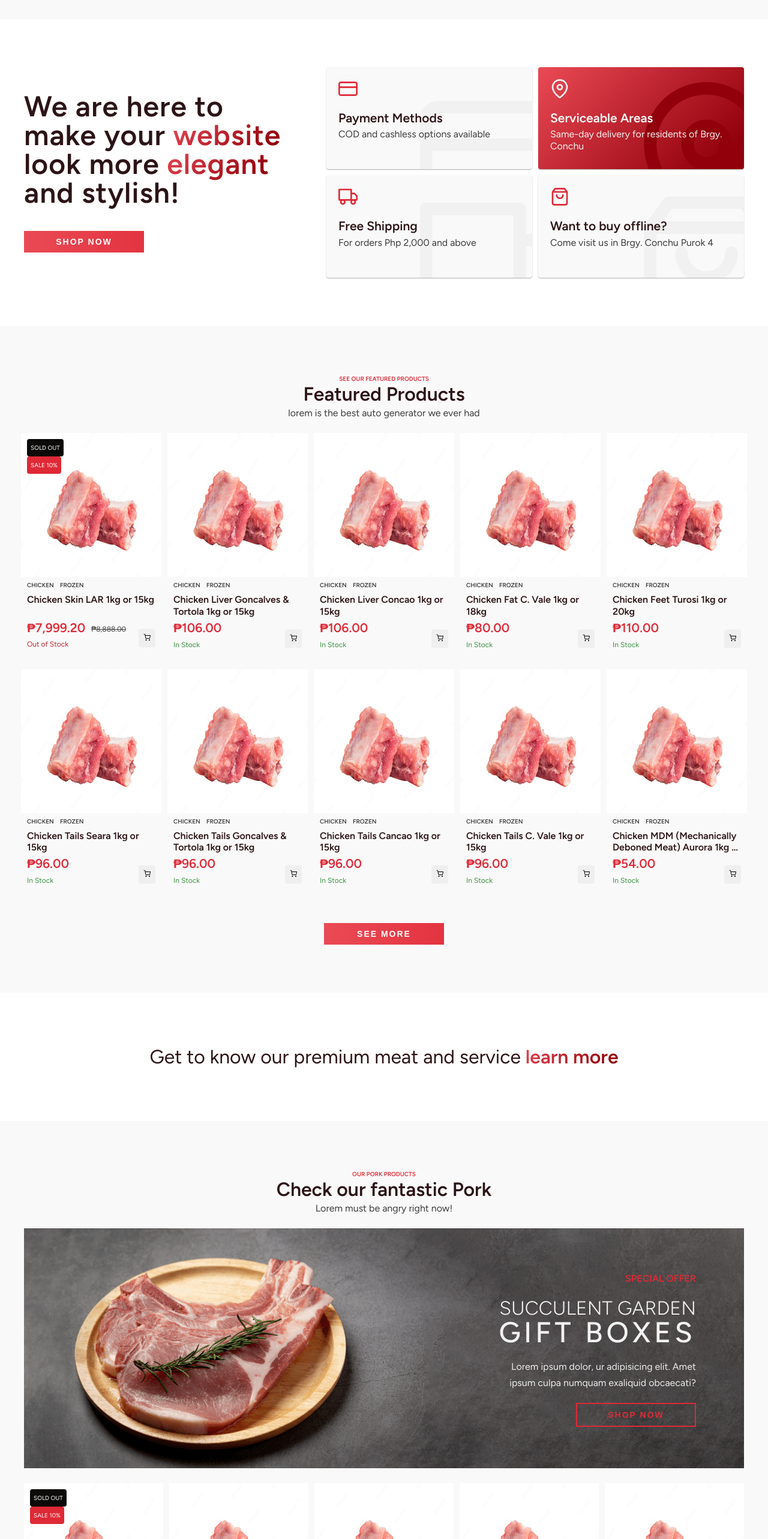
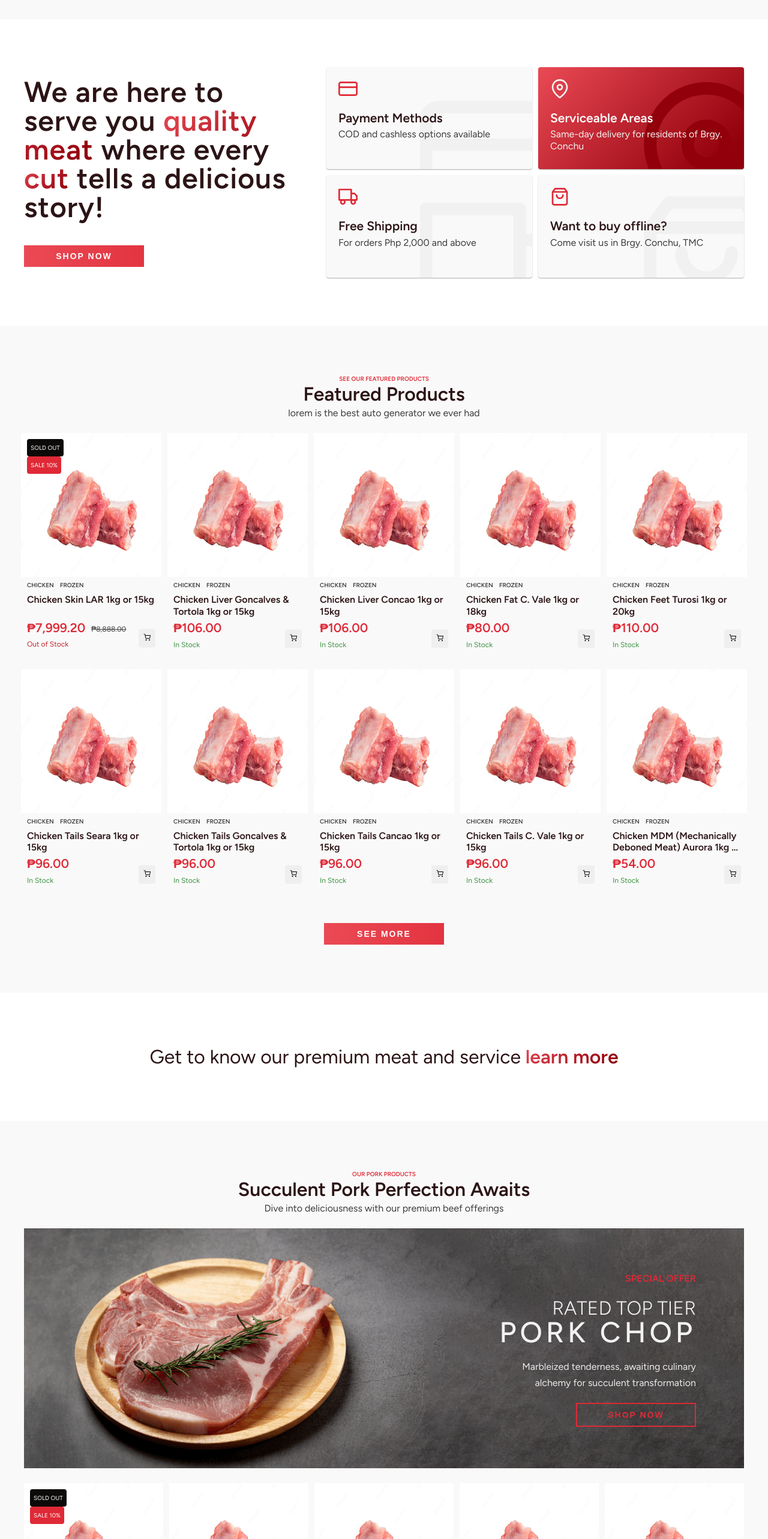
Before and after one commit to pauliversonc/meatshoppe, a Vue app: page /home in a window 1280 px wide. Shown: the part 940-3506 px from the top of the page at 60% size. Built offline with nearby package versions, Linux system fonts and the light colour scheme.

Commit message:
update lorem text placeholder

```diff
--- a/src/components/layout/TheFiller.vue
+++ b/src/components/layout/TheFiller.vue
@@ -19,7 +19,7 @@
     }"
   >
     <span class="filler__text">Get to know our premium meat and service</span>
-    <a class="filler__link" href="#"> learn more</a>
+    <router-link  class="filler__link" to="/about"> learn more</router-link>
   </div>
 </template>
 
--- a/src/components/layout/TheFooter.vue
+++ b/src/components/layout/TheFooter.vue
@@ -43,7 +43,7 @@
                 ></use>
               </svg>
 
-              127 Brgy Conchu, Trece Martires City, Cavite
+              Brgy Conchu, Trece Martires City, Cavite
             </a>
           </li>
 
@@ -55,18 +55,18 @@
               <use xlink:href="../../assets/icons/sprite.svg#icon-phone"></use>
             </svg>
 
-              +63 919 666 4541</a
+              +63 915 543 6882</a
             >
           </li>
 
           <li class="footer__contact-list">
 
-            <a href="mailto:ecobuilders@gmail.com" class="footer__contact-link"
+            <a href="mailto:meatshoppe@gmail.com" class="footer__contact-link"
               >
               <svg class="footer__icon">
               <use xlink:href="../../assets/icons/sprite.svg#icon-mail"></use>
             </svg>
-              pauliversonc@gmail.com</a
+              meatshoppe@gmail.com</a
             >
           </li>
         </ul>
--- a/src/components/layout/TheService.vue
+++ b/src/components/layout/TheService.vue
@@ -21,12 +21,13 @@
           },
         }"
       >
+
         <h3 class="service__heading">
-          We are here to make your
-          <span class="service__span">website</span> look more
-          <span class="service__span">elegant</span> and stylish!
+          We are here to serve you
+          <span class="service__span">quality meat</span> where every
+          <span class="service__span">cut</span> tells a delicious story!
         </h3>
-        <BaseButton btn-text="Shop now" />
+        <BaseButton btn-text="Shop now" @click="changeRoute"/>
       </div>
 
       <div class="service__card-box"
@@ -92,7 +93,7 @@ export default {
         },
         {
           title: "Want to buy offline?",
-          desc: "Come visit us in Brgy. Conchu Purok 4",
+          desc: "Come visit us in Brgy. Conchu, TMC",
           icon: "shopping-bag",
           main: false,
         },
@@ -102,7 +103,11 @@ export default {
 
   mounted() {},
 
-  methods: {},
+  methods: {
+    changeRoute() {
+      this.$router.push('/search');
+    },
+  },
 };
 </script>
 
--- a/src/components/pages/HomePage.vue
+++ b/src/components/pages/HomePage.vue
@@ -9,13 +9,13 @@
     :paddingT="true"
 
     heading-span="Our Pork Products"
-    heading-text="Check our fantastic Pork"
-    heading-desc="Lorem must be angry right now! "
+    heading-text="Succulent Pork Perfection Awaits"
+    heading-desc="Dive into deliciousness with our premium beef offerings"
 
     span="Special offer"
-    sub-text="Succulent Garden"
-    text="Gift boxes"
-    paragraph="Lorem ipsum dolor, ur adipisicing elit. Amet ipsum culpa numquam exaliquid obcaecati?"
+    sub-text="Rated Top Tier"
+    text="Pork Chop"
+    paragraph="Marbleized tenderness, awaiting culinary alchemy for succulent transformation"
     :align="true"
     image-name="offer-1-min.png"
     :products="products"
@@ -25,13 +25,13 @@
 
  <TheProduct
     heading-span="Our Chicken Products"
-    heading-text="Check our fantastic Chicken"
-    heading-desc="Lorem must be angry right now! "
+    heading-text="Savor The Juiciness Of Our Amazing Chicken"
+    heading-desc="Delight in the brilliance of our best chicken range"
 
     span="Special offer"
-    sub-text="Succulent Garden"
-    text="Gift boxes"
-    paragraph="Lorem ipsum dolor, ur adipisicing elit. Amet ipsum culpa numquam exaliquid obcaecati?"
+    sub-text="Premium Chicken"
+    text="Drumstick"
+    paragraph="Supple flesh with a marbling of fat promises succulence and tenderness upon preparation"
     :align="false"
     image-name="offer-2-min.png"
 
@@ -41,13 +41,13 @@
 
   <TheProduct
     heading-span="Our Beef Products"
-    heading-text="Check our fantastic Beef"
-    heading-desc="Lorem must be angry right now! "
+    heading-text="Tender, Juicy Beef That Melts In Your Mouth"
+    heading-desc="Explore excellence with our quality beef choices"
 
     span="Special offer"
-    sub-text="Succulent Garden"
-    text="Gift boxes"
-    paragraph="Lorem ipsum dolor, ur adipisicing elit. Amet ipsum culpa numquam exaliquid obcaecati?"
+    sub-text="Succulent Grading"
+    text="Raw Steak"
+    paragraph="With vibrant marbling and juicy anticipation, it's ready for the grill's fiery dance"
     :align="true"
     image-name="offer-3-min.png"
 
@@ -58,13 +58,13 @@
 
   <TheProduct
     heading-span="Our ready to cook products"
-    heading-text="Check our fantastic ready to cook products"
-    heading-desc="Lorem must be angry right now! "
+    heading-text="Convenience Meets Culinary Delight"
+    heading-desc="Dine like a chef with our ready-to-cook creations"
 
     span="Special offer"
-    sub-text="Succulent Garden"
-    text="Gift boxes"
-    paragraph="Lorem ipsum dolor, ur adipisicing elit. Amet ipsum culpa numquam exaliquid obcaecati?"
+    sub-text="Classic Filipino"
+    text="longganisa"
+    paragraph="Filipino Sausage: Sweet, savory Filipino sausage, a taste of culinary heritage in every bite"
     :align="false"
     image-name="offer-4-min.png"
 
```
